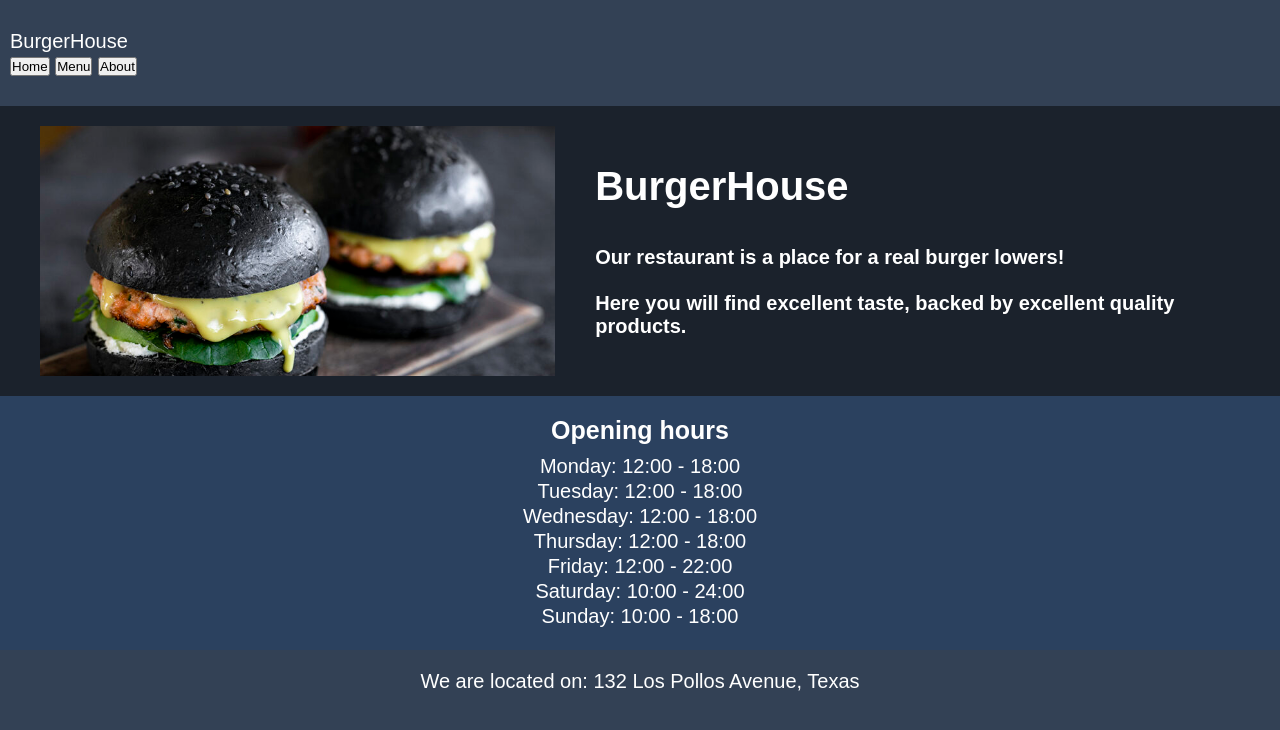
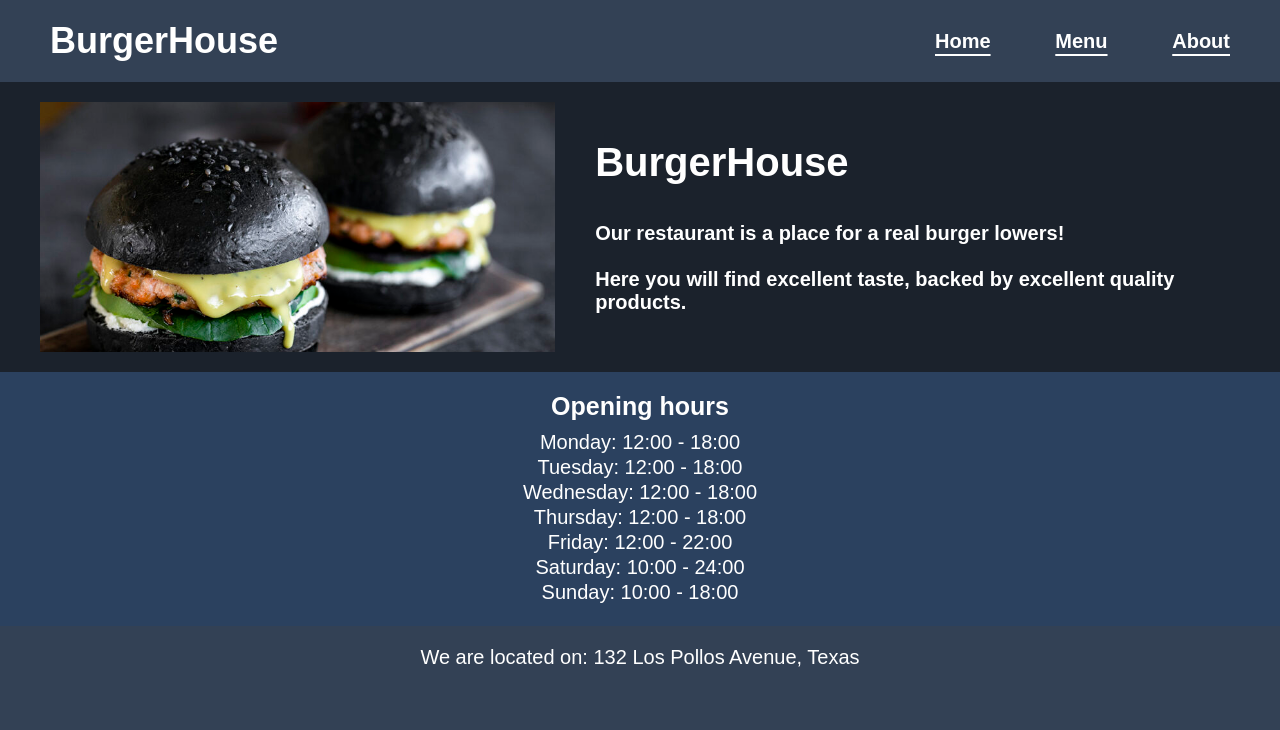
Before and after one commit to 0BooM/restaurant-page, a website built with webpack: page src/index.html in a window 1280 px wide. Built offline with nearby package versions, Linux system fonts and the light colour scheme.

Commit message:
Style navbar

```diff
--- a/src/style.css
+++ b/src/style.css
@@ -23,7 +23,39 @@ body {
 }
 
 body nav {
-  padding: 3rem 1rem;
+  padding: 2rem 5rem;
+  display: flex;
+  justify-content: space-between;
+  align-items: center;
+}
+
+nav .logo {
+  font-weight: bold;
+  font-size: 3.6rem;
+}
+
+nav .buttons {
+  width: 25%;
+  gap: 1rem;
+  display: flex;
+  justify-content: space-between;
+}
+nav .buttons * {
+  font-size: 2rem;
+  font-weight: bold;
+  border: none;
+  color: white;
+  background-color: #334155;
+  text-decoration: underline;
+  text-underline-offset: 0.6rem;
+  cursor: pointer;
+  transition: 0.2s linear;
+}
+nav .buttons *:hover {
+  color: rgb(156, 156, 156);
+}
+nav .buttons *:active {
+  color: rgb(83, 83, 83);
 }
 
 .img-welcome-section {
```
